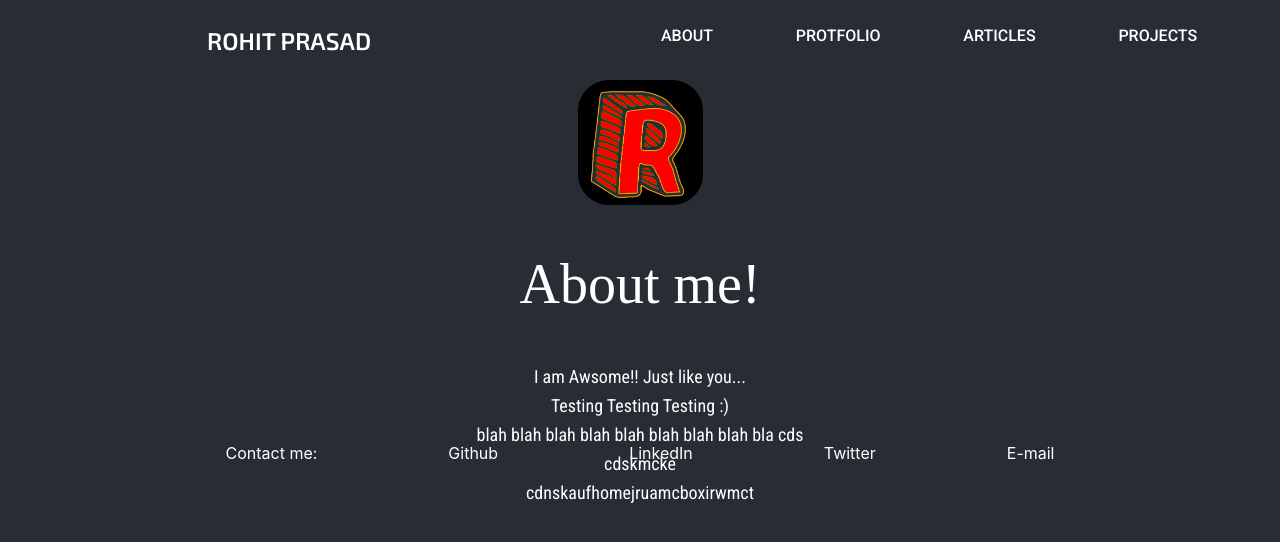
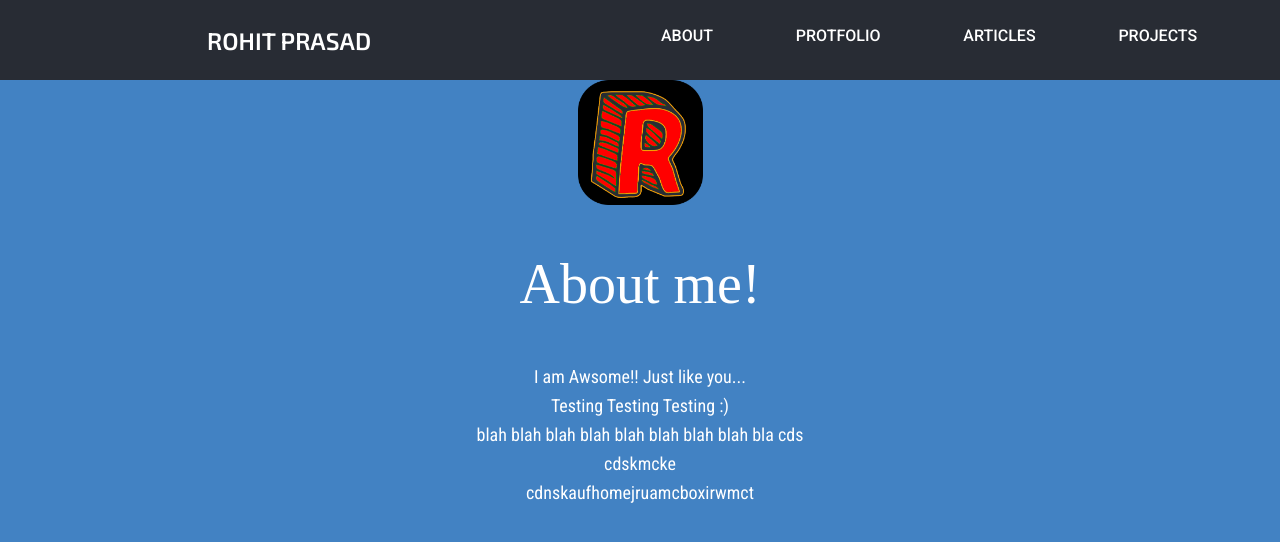
Before and after one commit to Maskedman99/mywebsite, a React (Create React App) app: page /about in a window 1280 px wide. Shown: the top 542 px of the page. Built offline with nearby package versions, Linux system fonts and the light colour scheme; a web font is replaced by a local one; what react-animations would draw is missing.

Commit message:
improve animation

```diff
--- a/src/App.css
+++ b/src/App.css
@@ -3,7 +3,25 @@
   color: white;
   background-color: #282c34;
   justify-content: center;
+  overflow-x: hidden;
 }
+
+/*          CUSTOMIZING SCROLL BAR DOES'NT WORK IN FIREFOX*/
+
+.App::-webkit-scrollbar {
+  width: 1em;
+}
+
+.App::-webkit-scrollbar-track {
+  box-shadow: inset 0 0 6px rgba(0, 0, 0, 0.3);
+}
+
+.App::-webkit-scrollbar-thumb {
+  background-color: rgb(0, 0, 0);
+  outline: 1px solid slategrey;
+}
+
+/*          VIEWS*/
 
 .App-header {
   min-height: 100vh;
@@ -48,6 +66,8 @@
   text-decoration: underline;
 }
 
+/*            SLIDE ANIMATION ON ROUTER*/
+
 .fade-enter {
   transform: translate(100%);
 }
@@ -72,7 +92,7 @@ div.transition-group {
 
 section.route-section {
   position: absolute;
-  width: 100%;
+  width: 100vw;
   top: 0;
   left: 0;
 }
--- a/src/App.js
+++ b/src/App.js
@@ -1,7 +1,6 @@
 import React from 'react';
 import {Route, Link, Switch, withRouter} from 'react-router-dom'
 import { CSSTransition, TransitionGroup } from "react-transition-group";
-///import { AnimatedSwitch, spring } from 'react-router-transition';
 
 import './App.css';
 
@@ -28,7 +27,7 @@ function App ({location}){
         <TransitionGroup className="transition-group">
         <CSSTransition
           key={location.key}
-          timeout={{ enter: 0, exit: 1500 }}
+          timeout={{ enter: 1500, exit: 1500 }}
           classNames="fade"
         >
          <section className="route-section">
--- a/src/screens/About.css
+++ b/src/screens/About.css
@@ -1,4 +1,6 @@
 .About-main {
+  background-color: #4282c3;
+  height: 100vh;
   display: flex;
   align-items: center;
   flex-direction: column;
```
